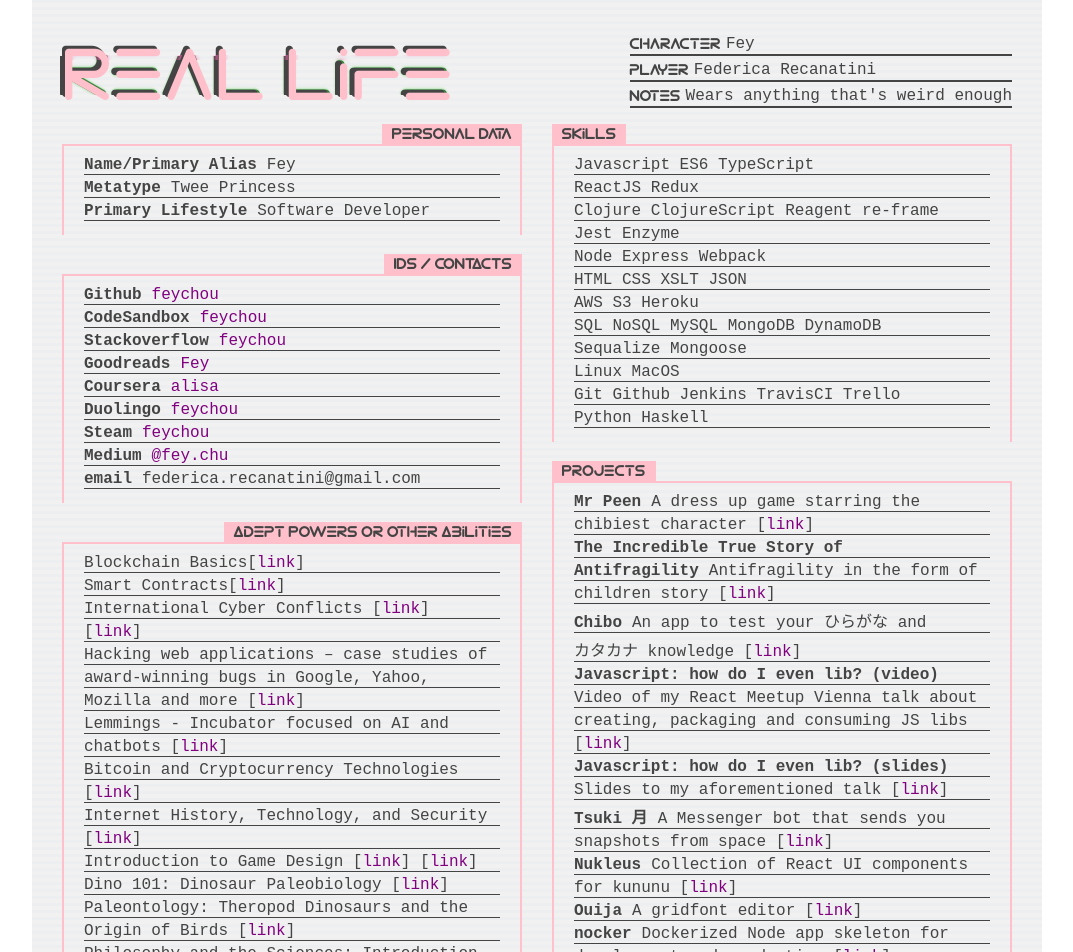
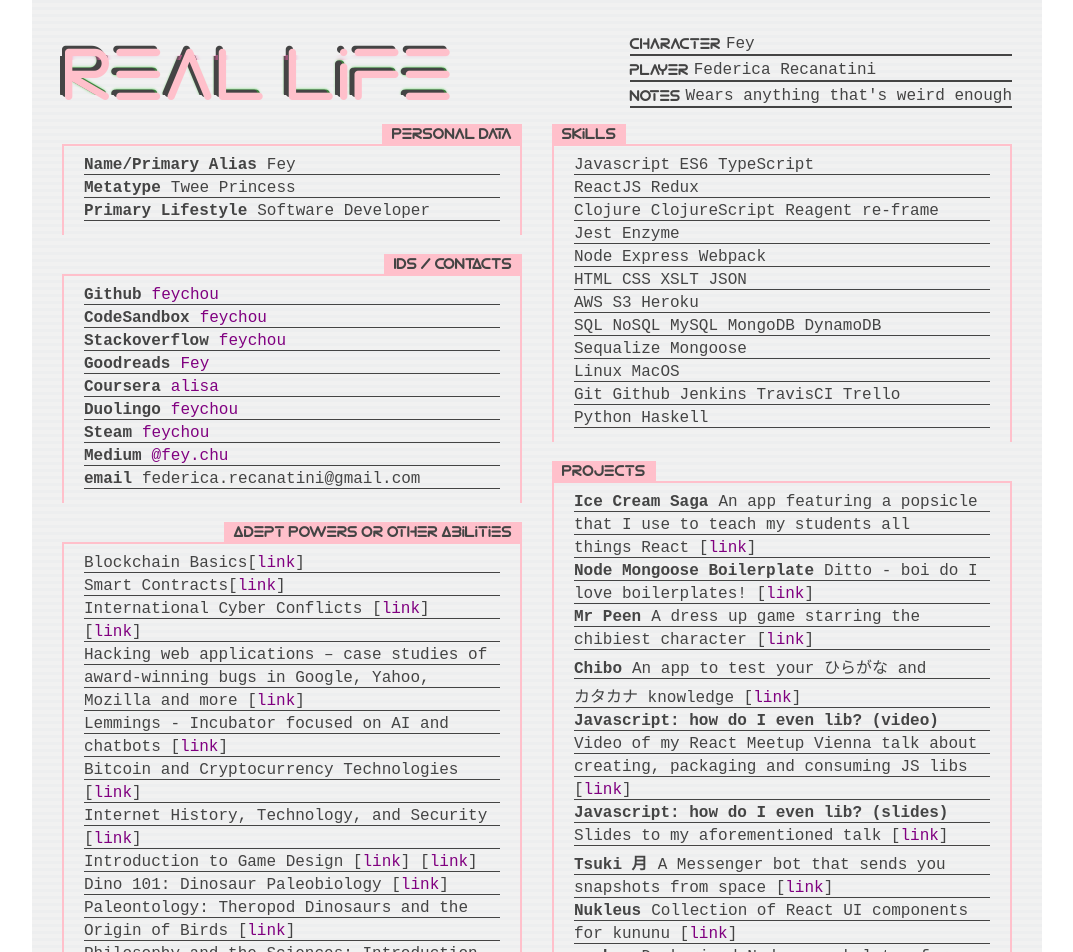
Before and after one commit to feychou/feychou.github.io, a React (Create React App) app: page / in a window 1280 px wide. Shown: the top 952 px of the page, without its empty margins (103-1176 px from the left). Built offline with nearby package versions, Linux system fonts and the light colour scheme.

Commit message:
Updated projects

```diff
--- a/src/App.js
+++ b/src/App.js
@@ -346,25 +346,34 @@
               <div className="stats-box-entries">
 
                 <div className="stats-box-entry">
+                  <span className="stats-box-tag">Ice Cream Saga</span>
+                  <span>An app featuring a popsicle </span>
+                </div>
+
+                <div className="stats-box-entry">
+                  <span> that I use to teach my students all </span>
+                </div>
+
+                <div className="stats-box-entry">
+                  <span>things React [<a target="_blank" href="https://github.com/feychou/ice-cream-saga">link</a>]</span>
+                </div>
+
+                <div className="stats-box-entry">
+                  <span className="stats-box-tag">Node Mongoose Boilerplate</span>
+                  <span>Ditto - boi do I</span>
+                </div>
+
+                <div className="stats-box-entry">
+                  <span>love boilerplates! [<a target="_blank" href="https://github.com/feychou/node-mongodb-boilerplate">link</a>]</span>
+                </div>
+
+                <div className="stats-box-entry">
                   <span className="stats-box-tag">Mr Peen</span>
                   <span>A dress up game starring the</span>
                 </div>
 
                 <div className="stats-box-entry">
                   <span>chibiest character [<a target="_blank" href="https://mrpeen.github.io">link</a>]</span>
-                </div>
-
-                <div className="stats-box-entry">
-                  <span className="stats-box-tag">The Incredible True Story of</span>
-                </div>
-
-                <div className="stats-box-entry">
-                  <span className="stats-box-tag">Antifragility</span>
-                  <span>Antifragility in the form of</span>
-                </div>
-
-                <div className="stats-box-entry">
-                  <span>children story [<a target="_blank" href="https://feychou.github.io/the-incredible-true-story-of-antifragility/">link</a>]</span>
                 </div>
 
                 <div className="stats-box-entry">
@@ -418,13 +427,6 @@
                 <div className="stats-box-entry">
                   <span>for kununu [
                     <a target="_blank" href="https://kununu.github.io/nukleus/">link</a>
-                  ]</span>
-                </div>
-
-                <div className="stats-box-entry">
-                  <span className="stats-box-tag">Ouija</span>
-                  <span>A gridfont editor [
-                    <a target="_blank" href="https://baphomet-berlin.github.io/ouija/">link</a>
                   ]</span>
                 </div>
 
```
